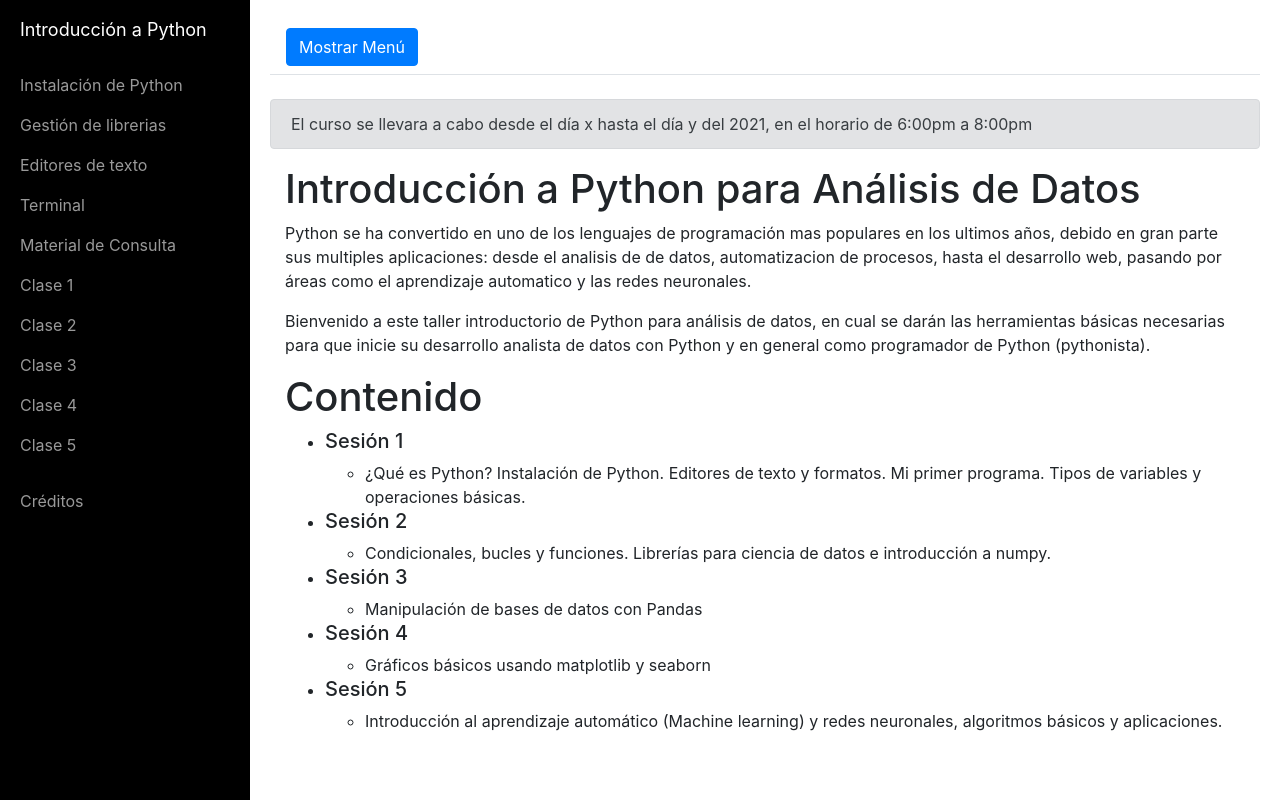
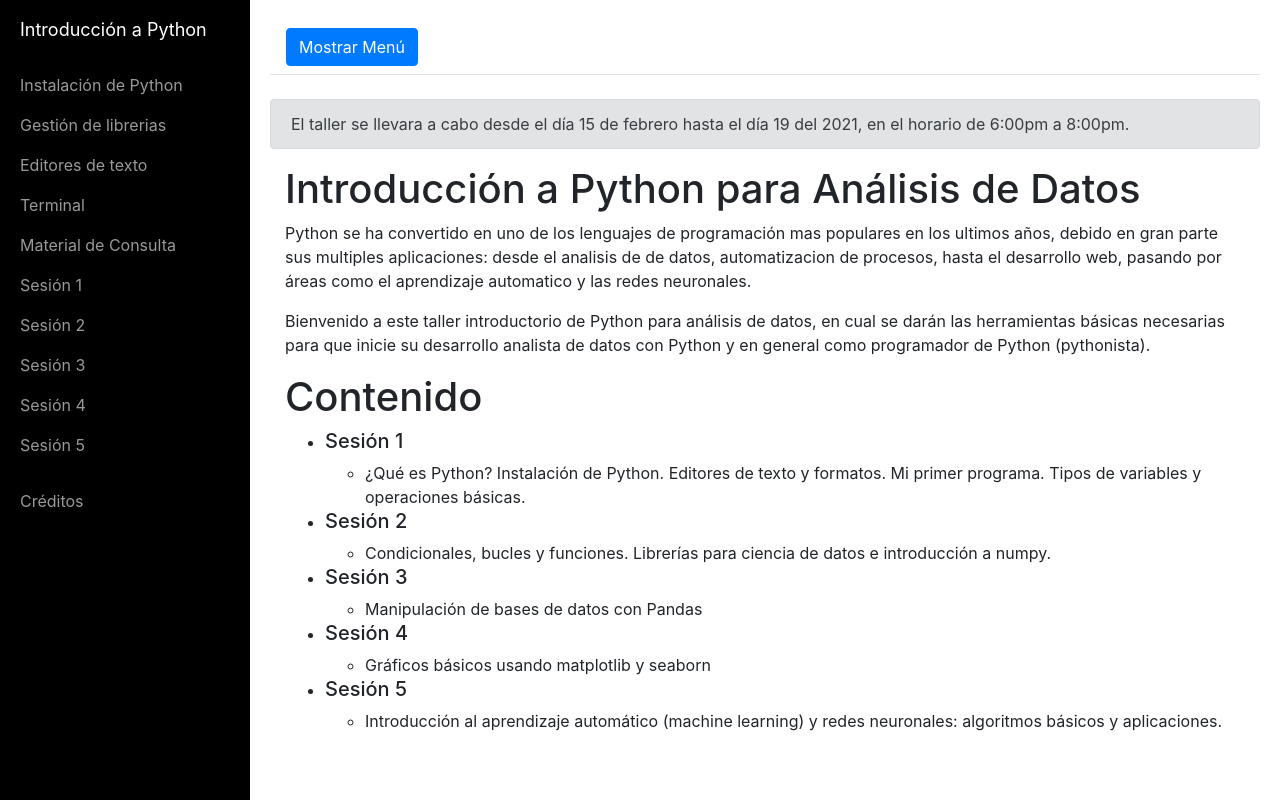
Before and after one commit to daandrader/curso-python, a website: page index.html in a window 1280 px wide. Drawn offline with Linux system fonts and the light colour scheme.

Commit message:
Final Release

```diff
--- a/index.html
+++ b/index.html
@@ -47,19 +47,19 @@
                 <a href="books.html">Material de Consulta</a>
             </li>
             <li>
-                <a href="sesion1.html">Clase 1</a>
+                <a href="sesion1.html">Sesión 1</a>
             </li>
             <li>
-                <a href="sesion2.html">Clase 2</a>
+                <a href="sesion2.html">Sesión 2</a>
             </li>
             <li>
-                <a href="sesion3.html">Clase 3</a>
+                <a href="sesion3.html">Sesión 3</a>
             </li>
             <li>
-                <a href="sesion4.html">Clase 4 </a>
+                <a href="sesion4.html">Sesión 4 </a>
             </li>
             <li>
-                <a href="sesion5.html">Clase 5 </a>
+                <a href="sesion5.html">Sesión 5 </a>
             </li>
             <li>
               <a href="credits.html" class="mt-3">Créditos </a>
@@ -74,7 +74,7 @@
             <button class="btn btn-primary" id="menu-toggle">Mostrar Menú</button>
           </nav>
           <div class="alert alert-secondary mt-4" role="alert">
-            El curso se llevara a cabo desde el día x hasta el día y del 2021, en el horario de 6:00pm a 8:00pm
+            El taller se llevara a cabo desde el día 15 de febrero hasta el día 19 del 2021, en el horario de 6:00pm a 8:00pm.
           </div>
           <div class="container-fluid">
               <h1>Introducción a Python para Análisis de Datos</h1>
@@ -106,7 +106,7 @@
                 </ul>
                 <li><h5>Sesión 5 </h5></li>
                 <ul>
-                    <li>Introducción al aprendizaje automático (Machine learning) y redes neuronales, algoritmos básicos y aplicaciones.</li>
+                    <li>Introducción al aprendizaje automático (machine learning) y redes neuronales: algoritmos básicos y aplicaciones.</li>
                 </ul>
             </ul>
 
```
Also changed, not shown: books.html (+5 -5 lines), credits.html (+5 -5 lines), editors.html (+5 -5 lines), install.html (+5 -5 lines), pip.html (+5 -5 lines), sesion1.html (+5 -5 lines), sesion2.html (+5 -5 lines), sesion3.html (+5 -5 lines), sesion4.html (+5 -5 lines), sesion5.html (+5 -5 lines), terminal.html (+25 -0 lines).
